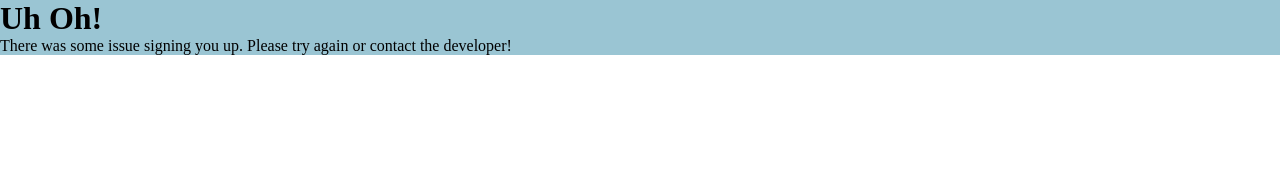
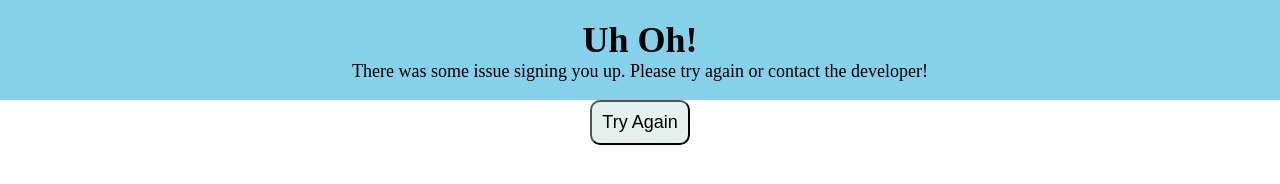
Before and after one commit to ankitgupta-13/My_Newsletter, a website: page failure.html in a window 1280 px wide. Drawn offline with Linux system fonts and the light colour scheme.

```diff
--- a/app.js
+++ b/app.js
@@ -52,6 +52,10 @@
     request.end();
 })
 
+app.post("/failure",function(req,res){
+    res.redirect("/");
+})
+
 app.listen(3000,function(){
     console.log("Server is running on port 3000");
 })
--- a/failure.html
+++ b/failure.html
@@ -11,13 +11,35 @@
         <h1>Uh Oh!</h1>
         <p>There was some issue signing you up. Please try again or contact the developer!</p>
     </div>
+    <form action="/failure" method="post">
+        <button>Try Again</button>
+    </form>
     <style>
         *{
             margin: 0;
             padding: 0;
         }
         div{
-            background-color: rgb(154, 197, 211);
+            height: 100px;
+            font-size: large;
+            display: flex;
+            flex-direction: column;
+            align-items: center;
+            justify-content: center;
+            background-color: rgb(134, 209, 234);
+        }
+        button{
+            height: 45px;
+            width: 100px;
+            border-radius: 10px;
+            background-color: rgb(228, 240, 236);
+            font-size: large;
+            cursor: pointer;
+        }
+        form{
+            display: flex;
+            align-items: center;
+            justify-content: center;
         }
     </style>
 </body>
```
Also changed, not shown: success.html (+7 -1 lines).
